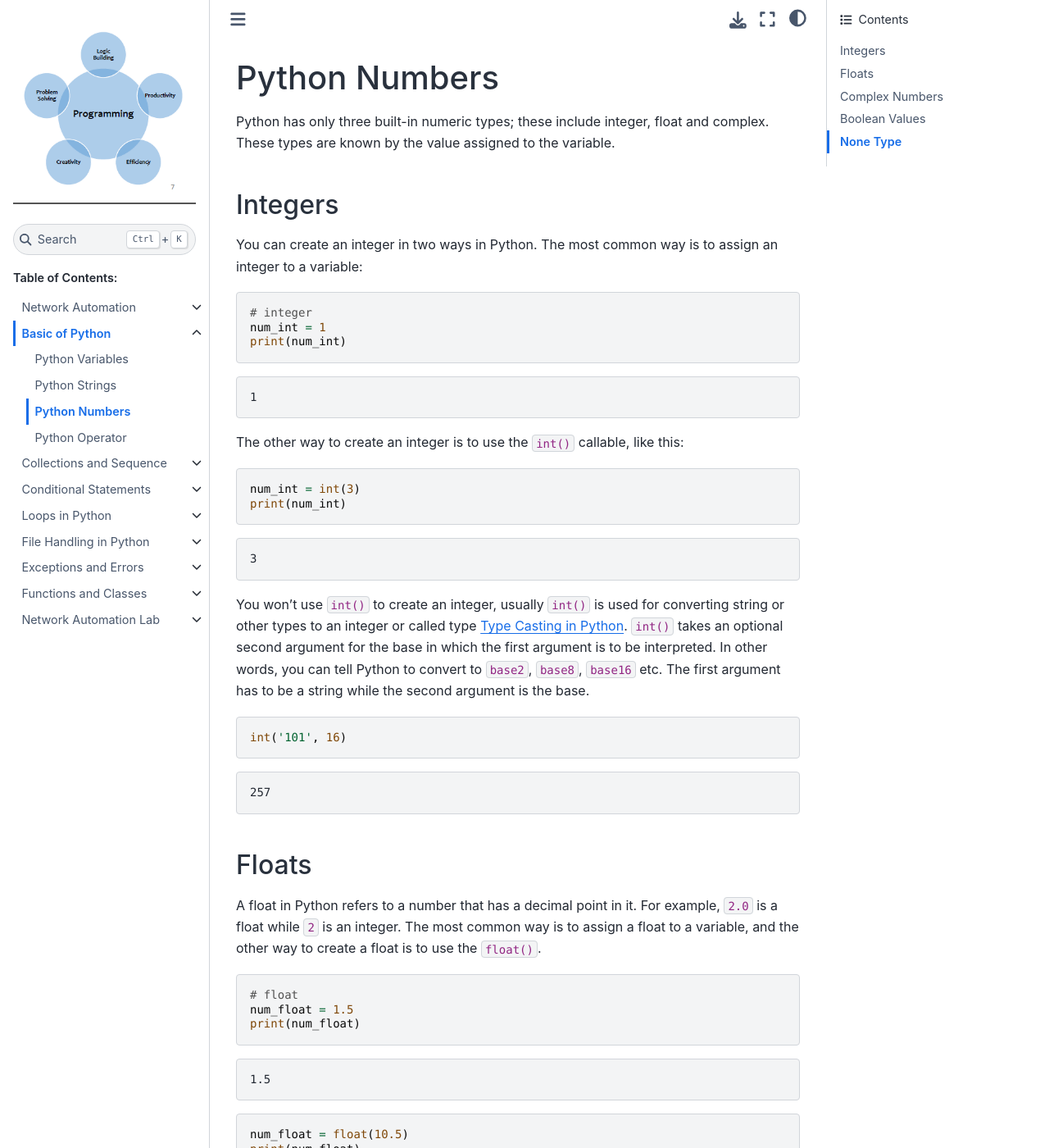
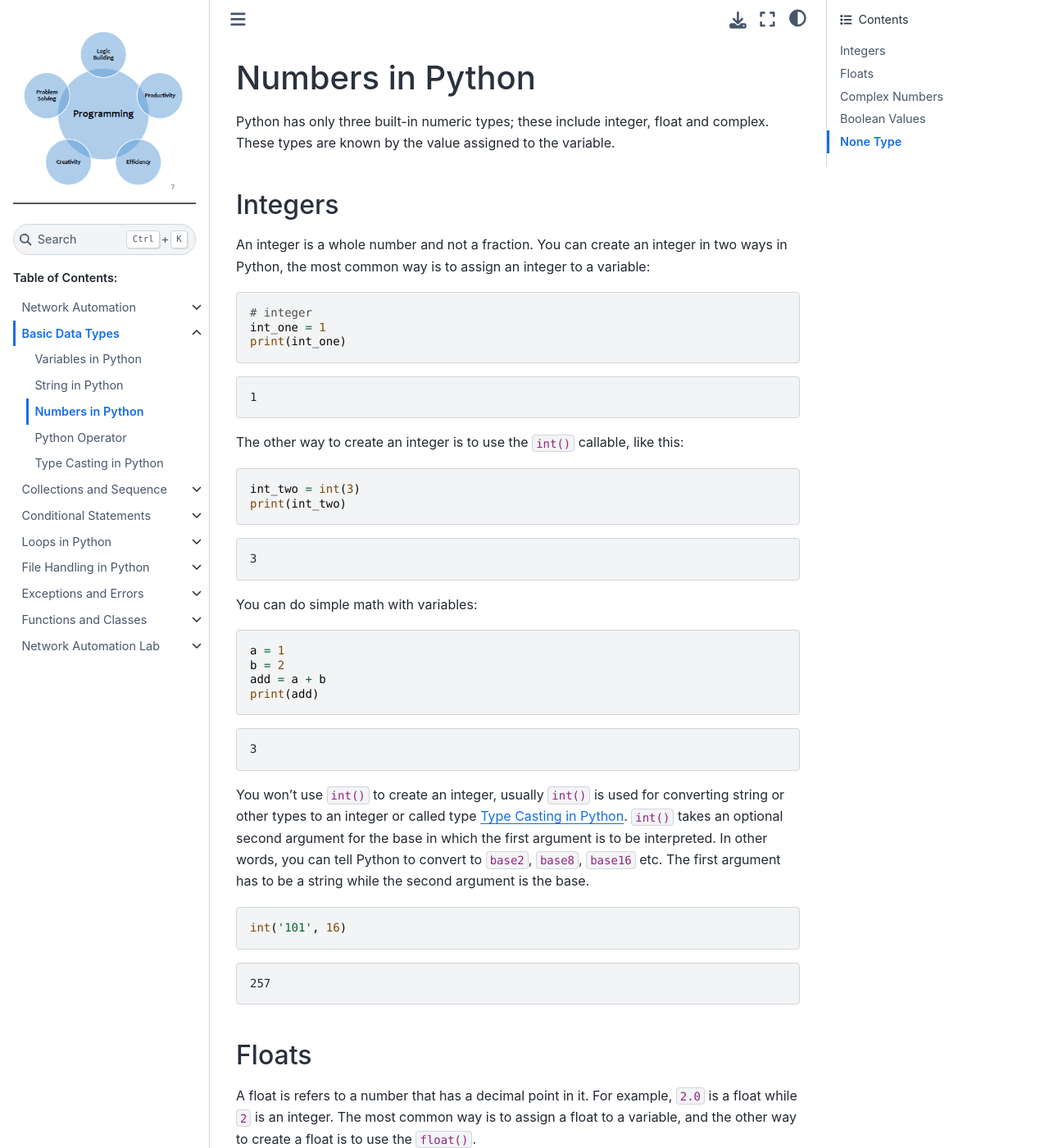
Before and after one commit to sydasif/python-book, a Sphinx documentation site: the page built from docs/source/02_basic/03_number.md, in a window 1280 px wide and 1400 px high. Shown: the whole window at 82% size. Built offline with Sphinx 7.4.7 and the Sphinx Book theme 1.1.4, drawn with Linux system fonts in a browser that asks for light colours; some of the changed text lies outside the part shown.

Commit message:
update ch-02

````diff
--- a/docs/source/02_basic/03_number.md
+++ b/docs/source/02_basic/03_number.md
@@ -1,15 +1,15 @@
-# Python Numbers
+# Numbers in Python
 
 Python has only three built-in numeric types; these include integer, float and complex. These types are known by the value assigned to the variable.
 
 ## Integers
 
-You can create an integer in two ways in Python. The most common way is to assign an integer to a variable:
+An integer is a whole number and not a fraction. You can create an integer in two ways in Python, the most common way is to assign an integer to a variable:
 
 ```py
 # integer
-num_int = 1
-print(num_int)
+int_one = 1
+print(int_one)
 ```
 
 ```console
@@ -19,8 +19,21 @@
 The other way to create an integer is to use the `int()` callable, like this:
 
 ```py
-num_int = int(3)
-print(num_int)
+int_two = int(3)
+print(int_two)
+```
+
+```console
+3
+```
+
+You can do simple math with variables:
+
+```py
+a = 1
+b = 2
+add = a + b
+print(add)
 ```
 
 ```console
@@ -39,12 +52,11 @@
 
 ## Floats
 
-A float in Python refers to a number that has a decimal point in it. For example, `2.0` is a float while `2` is an integer. The most common way is to assign a float to a variable, and the other way to create a float is to use the `float()`.
+A float is refers to a number that has a decimal point in it. For example, `2.0` is a float while `2` is an integer. The most common way is to assign a float to a variable, and the other way to create a float is to use the `float()`.
 
 ```py
-# float
-num_float = 1.5
-print(num_float)
+float_one = 1.5
+print(float_one)
 ```
 
 ```console
@@ -52,12 +64,29 @@
 ```
 
 ```py
-num_float = float(10.5)
-print(num_float)
+float_two = float(10.5)
+print(float_two)
 ```
 
 ```console
 10.5
+```
+
+You can do simple math with variables:
+
+```py
+a = 1.0
+b = 2.0
+add = a + b
+print(add)
+```
+
+```console
+3.0
+```
+
+```{Note}
+Note that the arithmetic of the integer and floats will convert the result to float.
 ```
 
 ## Complex Numbers
@@ -78,15 +107,24 @@
 
 In Python programming, you may need to know if an expression is `True` or `False`. You can evaluate any expression in Python, and get one of two answers. When comparing two values, the expression is evaluated and Python returns the Boolean value.
 
-Booleans represent two values:
+Booleans represent one of two values:
 
 - True or
 - False
 
+```shell
+[$] <> python3
+Python 3.8.10 (default, Mar 15 2022, 12:22:08) [GCC 9.4.0] on linux
+Type "help", "copyright", "credits" or "license" for more information.
+>>> 10 < 12
+True
+```
+
 The `bool()` built-in function creates a Boolean value and allows the program/code to evaluate any logic (expression), and give a Boolean value in return. This is because in Boolean logic all values are reduced to either `True` or `False`.
 
 ```{Note}
-`bool()` is a subclass of integer.
+- Boolean valuse is a subclass of integer.
+- It is case-sensitve, if you write `true` (instead of `True`), it will not work.
 ```
 
 ## None Type
--- a/docs/source/02_basic/index.md
+++ b/docs/source/02_basic/index.md
@@ -1,4 +1,4 @@
-# Basic of Python
+# Basic Data Types
 
 This chapter focuses on the basic fundamentals of the Python programming language that are needed to write a program or a script. Python has different data types, sets, strings, lists and dictionaries that are important in programming. Lists store sequences of objects in an order and iterate over the list.
 
````
Also changed, not shown: other parts of docs/source/02_basic/index.md (+1 -0 lines), docs/source/02_basic/01_variable.md (+19 -89 lines), docs/source/02_basic/02_string.md (+20 -9 lines), docs/source/02_basic/05_conversion.md (added, +70 -0 lines).
